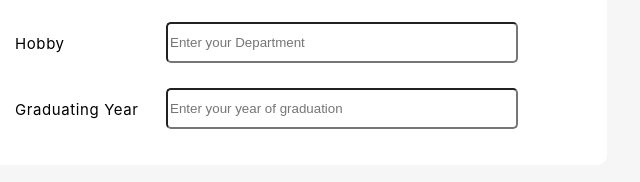
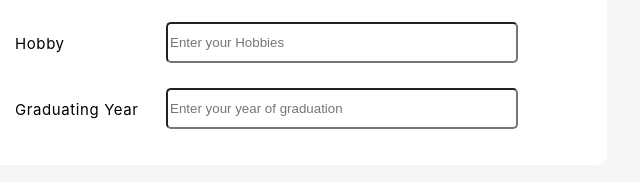
Before and after one commit to Lokesh227/Lokesh227.github.io, a plain HTML site: page Website-2/index.html in a window 1280 px wide. Shown: the part 695-877 px from the top of the page, 640-1280 px from the left. Drawn offline with Linux system fonts and the light colour scheme.

Commit message:
Update index.html

```diff
--- a/Website-2/index.html
+++ b/Website-2/index.html
@@ -119,7 +119,7 @@
               class="input text_boxes"
               type="text"
               id="hobby"
-              placeholder="Enter your Department"
+              placeholder="Enter your Hobbies"
             />
           </div>
           <div>
```
